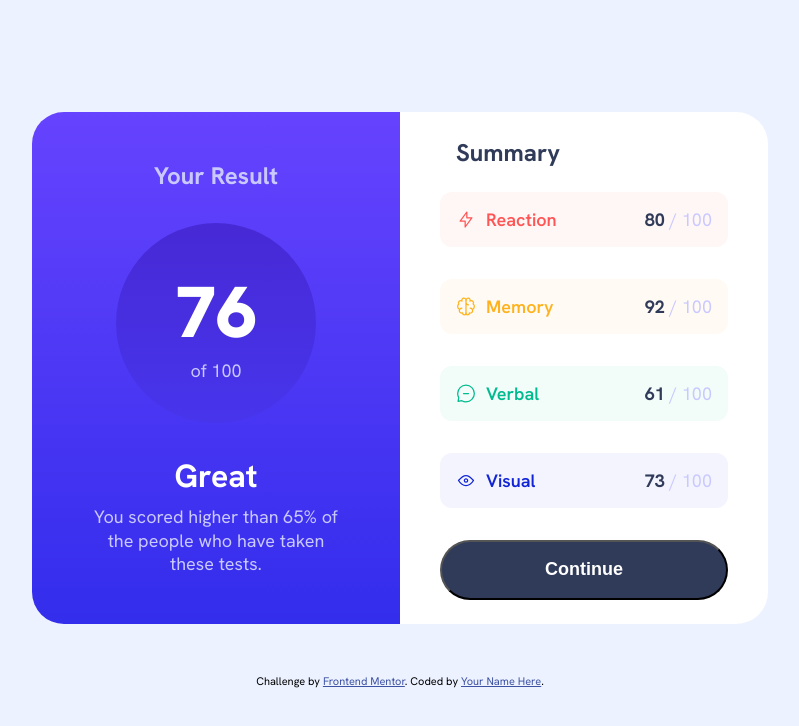
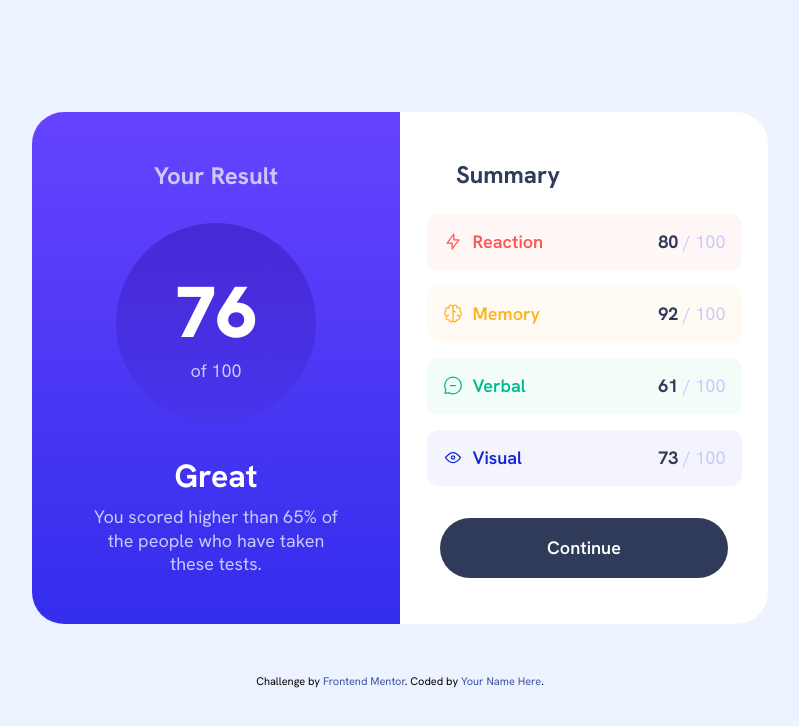
Before and after one commit to Front-end-Training-Nevikai/Results-summary-component, a plain HTML site: page index.html in a window 1280 px wide. Shown: the whole page, without its empty margins (240-1039 px from the left). Drawn offline with Linux system fonts and the light colour scheme.

Commit message:
best practice html&css

```diff
--- a/assets/styles/style.css
+++ b/assets/styles/style.css
@@ -1,16 +1,41 @@
 /* import font */
 @import url("https://fonts.googleapis.com/css2?family=Hanken+Grotesk:ital,wght@0,100..900;1,100..900&display=swap");
 
-/* reset */
-html {
-  box-sizing: border-box;
-}
+/* || RESET */
 *,
 *::after,
 *::before {
   margin: 0;
   padding: 0;
-  box-sizing: inherit;
+  box-sizing: border-box;
+}
+
+img,
+picture,
+video {
+  display: block;
+  max-width: 100%;
+  height: auto;
+}
+
+input,
+button,
+textarea,
+select {
+  font: inherit;
+  color: inherit;
+  background: none;
+  border-color: transparent;
+}
+
+a {
+  text-decoration: none;
+  color: inherit;
+}
+
+ul,
+ol {
+  list-style-type: none;
 }
 /* root */
 
@@ -62,7 +87,7 @@ main {
   align-items: center;
   justify-content: flex-start;
 }
-.right {
+.result {
   width: 100%;
   display: flex;
   flex-direction: column;
@@ -74,7 +99,7 @@ main {
   border-radius: 0 0 32px 32px;
 }
 
-.circle {
+.result__score-container {
   background: linear-gradient(to bottom, rgb(71, 41, 213), rgb(71, 53, 236));
   width: 140px;
   height: 140px;
@@ -84,32 +109,32 @@ main {
   align-items: center;
   flex-direction: column;
 }
-.score {
+.result__score {
   font-size: var(--txt-xlg);
   font-weight: 900;
   color: var(--col-white);
 }
-.of {
+.result__of {
   color: var(--col-Navy200);
   font-size: 18px;
 }
-.result {
+.result__title {
   color: var(--col-Navy200);
 }
-.explanation {
+.result__explanation {
   width: 260px;
   text-align: center;
 }
-.explanation h2 {
+.result__explanation .result__performance {
   padding-bottom: var(--spacing-100);
   color: var(--col-white);
   font-size: var(--txt-lg);
 }
-.explanation p {
+.result__explanation .result__description {
   color: var(--col-Navy200);
   line-height: var(--line-height);
 }
-.left {
+.summary {
   display: flex;
   width: 100%;
   flex-direction: column;
@@ -118,64 +143,65 @@ main {
   padding-top: var(--spacing-400);
   padding-inline: 16px;
 }
-.left h2 {
+.summary .summary__title {
   align-self: flex-start;
   font-size: 20px;
   padding-inline: 16px;
   color: var(--col-Navy950);
 }
-.sec {
+.summary__list {
   display: flex;
   justify-content: space-between;
   align-items: center;
-  width: 100%;
+  width: 315px;
+  height: 56px;
   padding: 16px;
   border-radius: 12px;
   margin: var(--spacing-200) 0;
 }
-.reaction {
+.summary__list--reaction {
   background-color: var(--col-Red50);
 }
-.memory {
+.summary__list--memory {
   background-color: var(--col-Yellow50);
 }
-.verbal {
+.summary__list--verbal {
   background-color: var(--col-Green50);
 }
-.visual {
+.summary__list--visual {
   background-color: var(--col-Blue50);
 }
-.left-sec {
+.summary__header {
   display: flex;
   gap: 10px;
 }
 
-.left-sec p {
+.summary__header .summary__category {
   font-weight: 600;
   font-size: var(--txt-md);
 }
-.box1 {
+.summary__header--reaction {
   color: var(--col-Red400);
 }
-.box2 {
+.summary__header--memory {
   color: var(--col-Yellow400);
 }
-.box3 {
+.summary__header--verbal {
   color: var(--col-Green500);
 }
-.box4 {
+.summary__header--visual {
   color: var(--col-Blue800);
 }
-.right-sec {
+.summary__result {
   color: var(--col-Navy200);
   font-size: var(--txt-md);
 }
-.right-sec span {
+.summary__result .summary__span {
   color: var(--col-Navy950);
   font-weight: 700;
 }
 
-.btn {
+.summary__button {
   background-color: var(--col-Navy950);
   color: var(--col-white);
   padding: var(--spacing-200);
@@ -189,11 +215,11 @@ main {
   margin-bottom: var(--spacing-300);
   cursor: pointer;
 }
-.btn:hover {
+.summary__button:hover {
   background-color: #1f2a48;
 }
 
-.btn:focus-visible {
+.summary__button:focus-visible {
   outline: 3px solid var(--col-Blue800);
   outline-offset: 3px;
 }
@@ -227,44 +253,44 @@ main {
     padding: 0;
   }
 
-  .right {
+  .result {
     width: 50%;
     border-radius: 32px;
     gap: var(--spacing-400);
     height: 100%;
     border-radius: 32px 0 0 32px;
   }
-  .circle {
+  .result__score-container {
     width: 200px;
     height: 200px;
   }
-  .score {
+  .result__score {
     font-size: var(--txt-xxlg);
   }
-  .of {
+  .result__of {
     font-size: var(--txt-md);
   }
-  .result {
+  .result__title {
     font-size: var(--txt-xmd);
   }
-  .explanation {
+  .result__explanation {
     font-size: var(--txt-md);
     width: 200px;
   }
-  .left {
+  .summary {
     width: 50%;
     padding: 40px;
     height: 100%;
     background-color: var(--col-white);
     border-radius: 0 32px 32px 0;
   }
-  .left h2 {
+  .summary .summary__title {
     margin: var(--spacing-300) 0 var(--spacing-100) 0;
   }
-  .sec {
+  .summary__list {
     font-size: var(--txt-xmd);
   }
-  .btn {
+  .summary__button {
     min-height: 54px;
   }
 }
@@ -272,16 +298,16 @@ main {
   main {
     width: 736px;
   }
-  .explanation {
+  .result__explanation {
     width: 260px;
   }
-  .explanation h2 {
+  .result__explanation .result__performance {
     font-size: var(--txt-lg);
   }
-  .left h2 {
+  .summary .summary__title {
     font-size: var(--txt-xmd);
   }
-  .btn {
+  .summary__button {
     min-height: 60px;
   }
 }
--- a/index.html
+++ b/index.html
@@ -19,15 +19,15 @@
     <main>
       <!-- section right -->
 
-      <section class="right" aria-label="Result summary">
-        <h2 class="result">Your Result</h2>
-        <div class="circle">
-          <p class="score">76</p>
-          <p class="of">of 100</p>
+      <section class="result">
+        <h1 class="result__title">Your Result</h1>
+        <div class="result__score-container">
+          <p class="result__score">76</p>
+          <p class="result__of">of 100</p>
         </div>
-        <div class="explanation">
-          <h2>Great</h2>
-          <p>
+        <div class="result__explanation">
+          <h2 class="result__performance">Great</h2>
+          <p class="result__description">
             You scored higher than 65% of the people who have taken these tests.
           </p>
         </div>
@@ -35,56 +35,57 @@
 
       <!-- section left -->
 
-      <section class="left">
-        <h2>Summary</h2>
+      <section class="summary">
+        <h2 class="summary__title">Summary</h2>
+<ul class="summary__report">
+    <li class="summary__list summary__list--reaction">
+          <div class="summary__header summary__header--reaction">
 
-        <div class="sec reaction">
-          <div class="left-sec box1">
-            <img src="assets/images/icon-reaction.svg" alt="reaction icon" />
-            <p>Reaction</p>
+            <img src="assets/images/icon-reaction.svg" class="summary__icon" alt="reaction icon" with="20" height="20" />
+            <p class="summary__category">Reaction</p>
           </div>
-          <div class="right-sec">
-            <p><span>80</span> / 100</p>
+          <div class="summary__result">
+            <p class="summary__score"><span class="summary__span">80</span> / 100</p>
           </div>
         </div>
+</li>
+
+
+        <li class="summary__list summary__list--memory">
+          <div class="summary__header summary__header--memory">
+            <img src="assets/images/icon-memory.svg" alt="Memory icon" with="20" height="20" />
+            <p class="summary__category">Memory</p>
+          </div>
+          <div class="summary__result">
+            <p class="summary__score"><span class="summary__span"> 92</span> / 100</p>
+          </div>
+        </li>
 
 
 
-        <div class="sec memory">
-          <div class="left-sec box2">
-            <img src="assets/images/icon-memory.svg" alt="Memory icon" />
-            <p>Memory</p>
+        <li class="summary__list summary__list--verbal">
+          <div class="summary__header summary__header--verbal">
+            <img src="assets/images/icon-verbal.svg" alt="Verbal icon" with="20" height="20" />
+            <p class="summary__category">Verbal</p>
           </div>
-          <div class="right-sec">
-            <p><span> 92</span> / 100</p>
+          <div class="summary__result">
+            <p class="summary__score"> <span class="summary__span">61</span> / 100</p>
           </div>
-        </div>
+        </li>
 
 
+        <li class="summary__list summary__list--visual">
+          <div class="summary__header summary__header--visual">
+            <img src="assets/images/icon-visual.svg" alt="visual icon" with="20" height="20" />
+            <p class="summary__category">Visual</p>
+          </div>
+          <div class="summary__result">
+            <p class="summary__score"><span class="summary__span">73</span> / 100</p>
+          </div>
+        </li>
+</ul>
 
-        <div class="sec verbal">
-          <div class="left-sec box3">
-            <img src="assets/images/icon-verbal.svg" alt="Verbal icon" />
-            <p>Verbal</p>
-          </div>
-          <div class="right-sec">
-            <p> <span>61</span> / 100</p>
-          </div>
-        </div>
-
-
-        <div class="sec visual">
-          <div class="left-sec box4">
-            <img src="assets/images/icon-visual.svg" alt="visual icon" />
-            <p>Visual</p>
-          </div>
-          <div class="right-sec">
-            <p><span>73</span> / 100</p>
-          </div>
-        </div>
-
-
-        <button class="btn">Continue</button>
+        <button type="button" class="summary__button">Continue</button>
       </section>
     </main>
 
```
